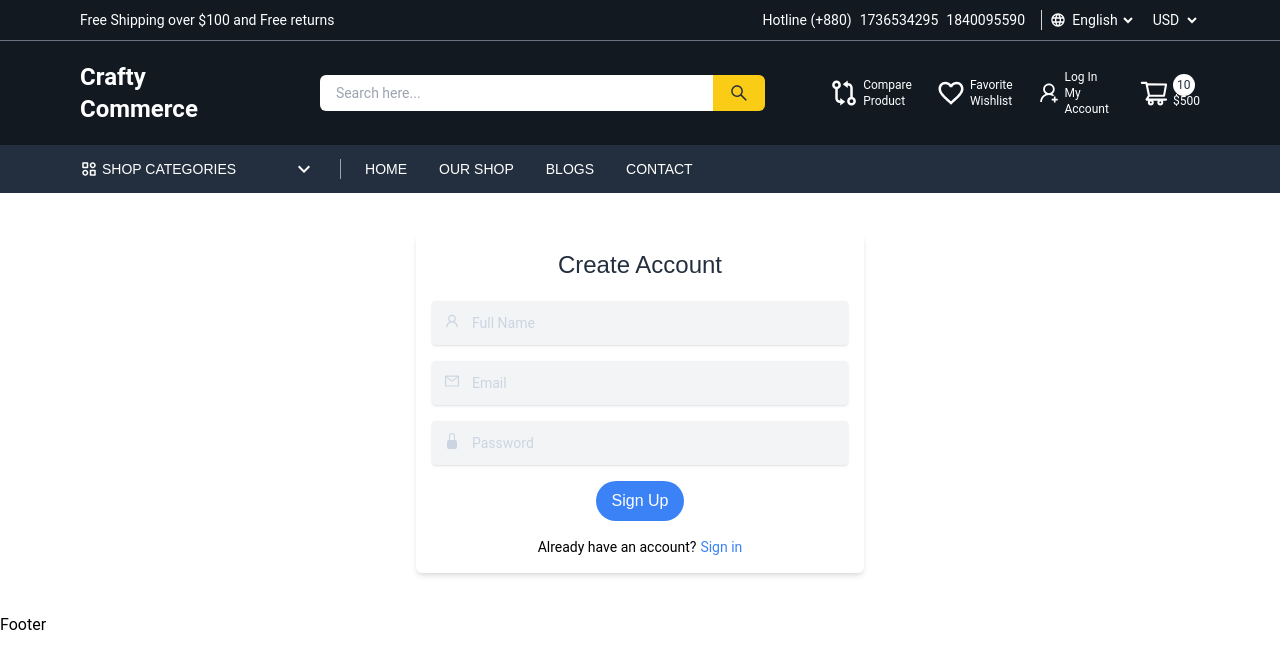
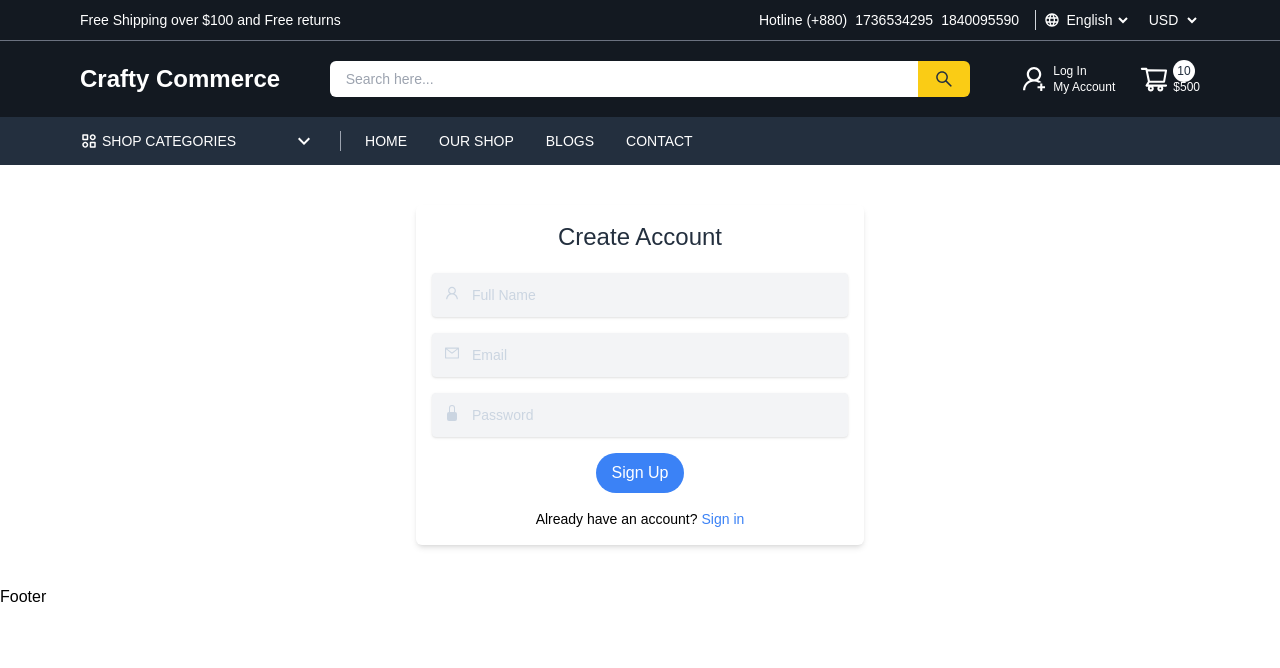
Before and after one commit to fulbabucse/amazon_client, a React (Create React App) app: page /sign-up in a window 1280 px wide. Shown: the top 668 px of the page. Built offline with nearby package versions, Linux system fonts and the light colour scheme.

Commit message:
navbar styles change

```diff
--- a/src/components/shared/Navbar.jsx
+++ b/src/components/shared/Navbar.jsx
@@ -17,6 +17,11 @@ import {
   Accordion,
   AccordionBody,
   AccordionHeader,
+  Button,
+  Menu,
+  MenuHandler,
+  MenuItem,
+  MenuList,
 } from "@material-tailwind/react";
 
 const Navbar = () => {
@@ -102,13 +107,13 @@ const Navbar = () => {
               </div>
             </div>
           </div>
-          <div className="flex items-center gap-16 px-20 py-5">
+          <div className="flex items-center justify-between px-20 py-5">
             <div>
               <Link to="/" className="text-2xl font-semibold">
                 Crafty Commerce
               </Link>
             </div>
-            <div className="w-[480px]">
+            <div className="w-[640px]">
               <form className="flex items-center">
                 <input
                   type="text"
@@ -121,28 +126,15 @@ const Navbar = () => {
                 </button>
               </form>
             </div>
-            <div className="flex items-center justify-end gap-6">
-              <Link to="/compare">
-                <div className="flex items-center gap-1">
-                  <BiGitCompare className="text-3xl font-medium" />
-                  <h3 className="text-xs">
-                    Compare <br /> Product
-                  </h3>
-                </div>
-              </Link>
-              <Link to="/favorite-wishlist">
-                <div className="flex items-center gap-1">
-                  <MdOutlineFavoriteBorder className="text-3xl font-medium" />
-                  <h3 className="text-xs">
-                    Favorite <br /> Wishlist
-                  </h3>
-                </div>
-              </Link>
-              <div class="relative inline-block text-left">
-                <button
-                  onClick={() => setUserDrop(!userDrop)}
-                  animate={customAnimation}
+            <div className="flex items-center gap-6">
+              <Menu
+                animate={{
+                  mount: { y: 0 },
+                  unmount: { y: 25 },
+                }}
               >
+                <MenuHandler>
+                  <button>
                     <div className="flex items-center gap-1">
                       <AiOutlineUserAdd className="text-3xl font-medium" />
                       <h3 className="text-xs text-start">
@@ -150,53 +142,44 @@ const Navbar = () => {
                       </h3>
                     </div>
                   </button>
-
-                {/* Drop */}
-                {userDrop && (
-                  <>
-                    <div
-                      class={`absolute -right-10 z-10 mt-5 w-40 text-center shadow-md bg-white focus:outline-none transition-all duration-300 ease-in-out rounded-md`}
-                      role="menu"
-                      aria-orientation="vertical"
-                      aria-labelledby="menu-button"
-                      tabindex="-1"
-                    >
-                      <div className="p-2">
+                </MenuHandler>
+                <MenuList className="mt-4">
+                  <div className="p-2 w-96">
+                    <div className="w-52 mx-auto">
                       <Link
-                          onClick={() => setUserDrop(!userDrop)}
                         to="/sign-in"
-                          class="text-gray-700 block px-4 py-2 text-sm hover:bg-yellow-600 hover:text-white transition-colors duration-200 ease-in-out rounded-md"
+                        class=" block px-4 py-2 text-sm bg-yellow-600 text-white transition-colors duration-200 ease-in-out rounded-md text-center"
                         role="menuitem"
                         tabindex="-1"
                         id="menu-item-0"
                       >
                         Sign In
                       </Link>
+                      <div className="flex items-center justify-center gap-1 mt-2 text-sm">
+                        <p>New customer?</p>
                         <Link
                           to="/sign-up"
-                          onClick={() => setUserDrop(!userDrop)}
-                          class="text-gray-700 block px-4 py-2 text-sm hover:bg-yellow-600 hover:text-white transition-colors duration-200 ease-in-out rounded-md"
-                          role="menuitem"
-                          tabindex="-1"
-                          id="menu-item-0"
+                          className="text-blue-500 hover:underline"
                         >
-                          Sign Up
+                          Start here
                         </Link>
+                      </div>
+                    </div>
+                    <div className="grid grid-cols-2 mt-3 border-t border-t-gray-300">
+                      <div className="mt-3">
                         <Link
                           to="/"
-                          onClick={() => setUserDrop(!userDrop)}
-                          class="text-gray-700 block px-4 py-2 text-sm hover:bg-yellow-600 hover:text-white transition-colors duration-200 ease-in-out rounded-md"
+                          class="text-gray-700 hover:text-yellow-600 text-start w-full px-4 py-2 text-sm hover:underline hover:underline-offset-4 hover:decoration-yellow-500"
                           role="menuitem"
                           tabindex="-1"
                           id="menu-item-2"
                         >
-                          Orders
+                          Account
                         </Link>
-                        <div className="text-center">
+                        <div>
                           <button
                             type="button"
-                            onClick={() => setUserDrop(!userDrop)}
-                            class="text-gray-700 block w-full px-4 py-2 text-sm hover:bg-yellow-600 hover:text-white transition-colors duration-200 ease-in-out rounded-md"
+                            class="text-gray-700 hover:text-yellow-600 text-start w-full px-4 py-2 text-sm hover:underline hover:underline-offset-4 hover:decoration-yellow-500"
                             role="menuitem"
                             tabindex="-1"
                             id="menu-item-3"
@@ -205,10 +188,41 @@ const Navbar = () => {
                           </button>
                         </div>
                       </div>
+                      <div className="mt-2 border-l border-l-gray-200">
+                        <div className="flex flex-col">
+                          <Link
+                            to="/orders"
+                            class="text-gray-700 hover:text-yellow-600 text-start w-full px-4 py-1 text-sm hover:underline hover:underline-offset-4 hover:decoration-yellow-500"
+                            role="menuitem"
+                            tabindex="-1"
+                            id="menu-item-2"
+                          >
+                            Orders
+                          </Link>
+                          <Link
+                            to="/compare-product"
+                            class="text-gray-700 hover:text-yellow-600 text-start w-full px-4 py-1 text-sm hover:underline hover:underline-offset-4 hover:decoration-yellow-500"
+                            role="menuitem"
+                            tabindex="-1"
+                            id="menu-item-2"
+                          >
+                            Compare Product
+                          </Link>
+                          <Link
+                            to="/wishlist-product"
+                            class="text-gray-700 hover:text-yellow-600 text-start w-full px-4 py-1 text-sm hover:underline hover:underline-offset-4 hover:decoration-yellow-500"
+                            role="menuitem"
+                            tabindex="-1"
+                            id="menu-item-2"
+                          >
+                            Wishlist Product
+                          </Link>
                         </div>
-                  </>
-                )}
                       </div>
+                    </div>
+                  </div>
+                </MenuList>
+              </Menu>
 
               <Link to="/cart">
                 <div className="flex items-center gap-1">
--- a/src/index.css
+++ b/src/index.css
@@ -18,7 +18,7 @@ font-family: 'Bebas Neue', cursive;
 
 body {
   margin: 0;
-  font-family: "Roboto", sans-serif;
+  font-family: "Radio Canada", sans-serif;
   -webkit-font-smoothing: antialiased;
   -moz-osx-font-smoothing: grayscale;
 }
--- a/src/routes/routes.js
+++ b/src/routes/routes.js
@@ -19,8 +19,8 @@ const router = createBrowserRouter([
       { path: "/our-shop", element: <OurShop /> },
       { path: "/blogs", element: <Blogs /> },
       { path: "/contact", element: <Contact /> },
-      { path: "/compare", element: <Compare /> },
-      { path: "/favorite-wishlist", element: <Favorite /> },
+      { path: "/compare-product", element: <Compare /> },
+      { path: "/wishlist-product", element: <Favorite /> },
       { path: "/cart", element: <Cart /> },
       { path: "/sign-in", element: <SignIn /> },
       { path: "/sign-up", element: <SignUp /> },
```
Lines whose indentation alone changed are shown as unchanged.
